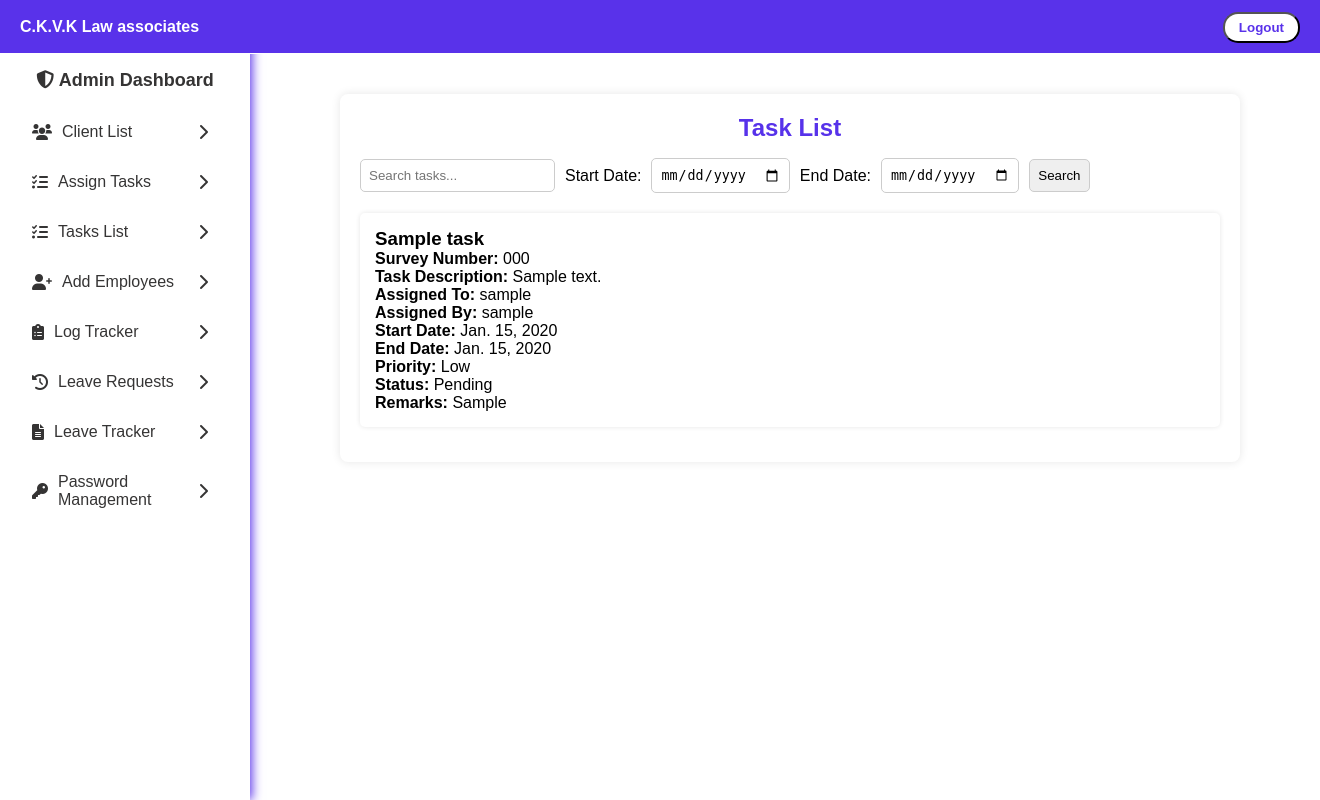
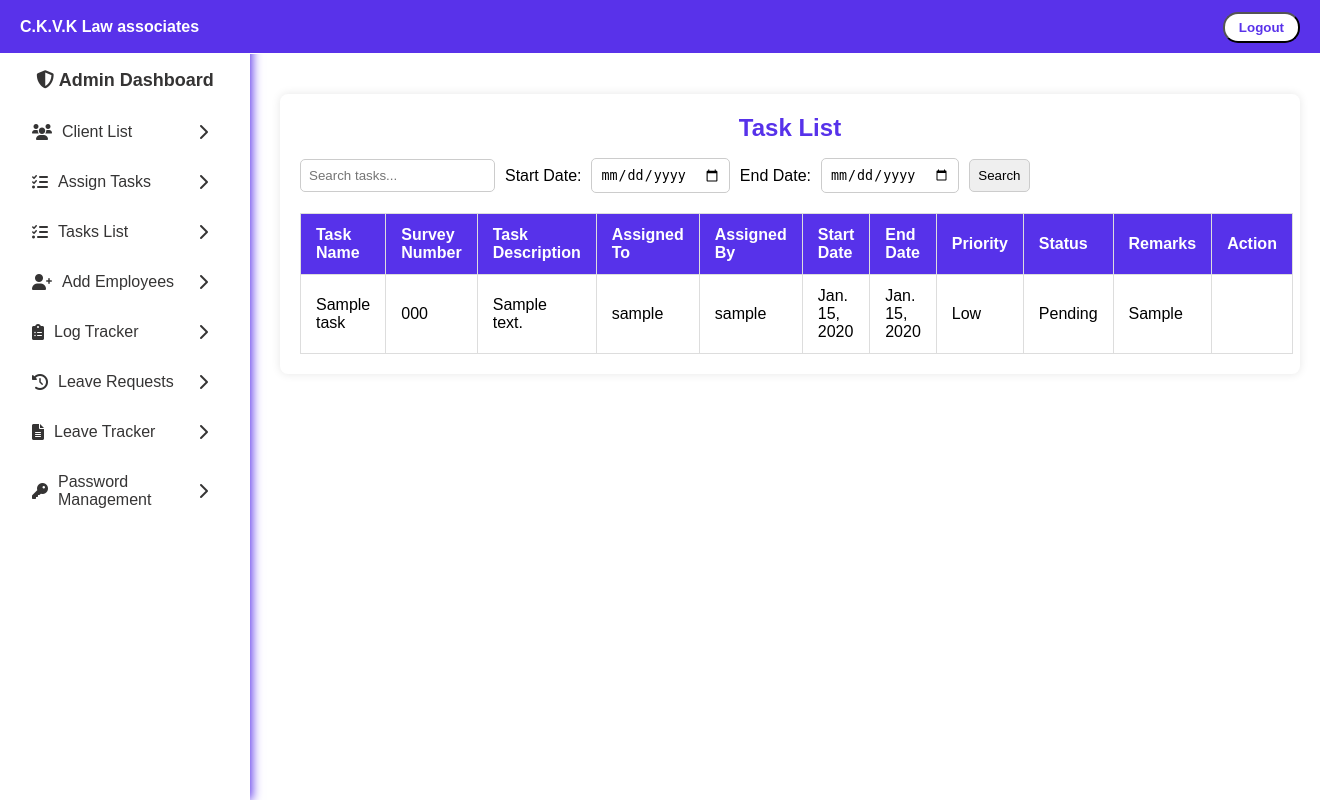
Before and after one commit to vinaykalwala/ClientKyc, a Django app: page /tasklist/ in a window 1320 px wide. Run offline with Django 5.2, Linux system fonts and the light colour scheme; a user stored in the database is signed in; tables that the repository leaves empty hold one stand-in row (values such as "Sample post").

Commit message:
tasklist and update assign task design added

```diff
--- a/templates/task_list.html
+++ b/templates/task_list.html
@@ -5,7 +5,6 @@
 {% block content %}
 <style>
     .task-container {
-        max-width: 900px;
         margin: 20px auto;
         padding: 20px;
         background: #fff;
@@ -29,12 +28,22 @@
         border-radius: 5px;
         border: 1px solid #ccc;
     }
-    .task-card {
-        background: white;
-        padding: 15px;
-        border-radius: 5px;
-        box-shadow: 0px 0px 5px rgba(0, 0, 0, 0.1);
-        margin-bottom: 15px;
+    .task-table {
+        width: 100%;
+        border-collapse: collapse;
+        margin-top: 20px;
+    }
+    .task-table th, .task-table td {
+        padding: 12px 15px;
+        border: 1px solid #ddd;
+        text-align: left;
+    }
+    .task-table th {
+        background-color: #5732ea;
+        color: white;
+    }
+    .task-table tr:nth-child(even) {
+        background-color: #f9f9f9;
     }
     .btn-update {
         display: inline-block;
@@ -43,7 +52,6 @@
         background: #007bff;
         text-decoration: none;
         border-radius: 5px;
-        margin-top: 10px;
     }
     .btn-update:hover {
         background: #0056b3;
@@ -66,26 +74,48 @@
         <button type="submit">Search</button>
     </form>
 
-    <!-- Task List -->
-    {% for task in tasks %}
-    <div class="task-card">
-        <h3>{{ task.task_name }}</h3>
-        <p><strong>Survey Number:</strong> {{ task.survey_number }}</p>
-        <p><strong>Task Description:</strong> {{ task.task_description }}</p>
-        <p><strong>Assigned To:</strong> {{ task.assigned_to.username }}</p>
-        <p><strong>Assigned By:</strong> {{ task.assigned_by.username }}</p>
-        <p><strong>Start Date:</strong> {{ task.start_date }}</p>
-        <p><strong>End Date:</strong> {{ task.end_date }}</p>
-        <p><strong>Priority:</strong> {{ task.priority }}</p>
-        <p><strong>Status:</strong> {{ task.status }}</p>
-        <p><strong>Remarks:</strong> {{ task.remarks }}</p>
-
-        {% if not user.is_superuser and task.assigned_to == user %}
-        <a href="{% url 'update_task' task.id %}" class="btn-update">Update Task</a>
-        {% endif %}
-    </div>
-    {% empty %}
-    <p>No tasks available.</p>
-    {% endfor %}
+    <!-- Task Table -->
+    <table class="task-table">
+        <thead>
+            <tr>
+                <th>Task Name</th>
+                <th>Survey Number</th>
+                <th>Task Description</th>
+                <th>Assigned To</th>
+                <th>Assigned By</th>
+                <th>Start Date</th>
+                <th>End Date</th>
+                <th>Priority</th>
+                <th>Status</th>
+                <th>Remarks</th>
+                <th>Action</th>
+            </tr>
+        </thead>
+        <tbody>
+            {% for task in tasks %}
+            <tr>
+                <td>{{ task.task_name }}</td>
+                <td>{{ task.survey_number }}</td>
+                <td>{{ task.task_description }}</td>
+                <td>{{ task.assigned_to.username }}</td>
+                <td>{{ task.assigned_by.username }}</td>
+                <td>{{ task.start_date }}</td>
+                <td>{{ task.end_date }}</td>
+                <td>{{ task.priority }}</td>
+                <td>{{ task.status }}</td>
+                <td>{{ task.remarks }}</td>
+                <td>
+                    {% if not user.is_superuser and task.assigned_to == user %}
+                    <a href="{% url 'update_task' task.id %}" class="btn-update">Update</a>
+                    {% endif %}
+                </td>
+            </tr>
+            {% empty %}
+            <tr>
+                <td colspan="11" style="text-align: center;">No tasks available.</td>
+            </tr>
+            {% endfor %}
+        </tbody>
+    </table>
 </div>
 {% endblock %}
```
Also changed, not shown: templates/update_task.html (+96 -6 lines).
